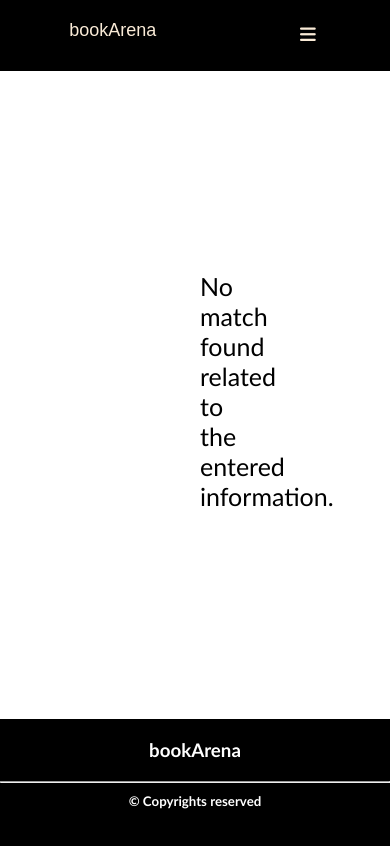
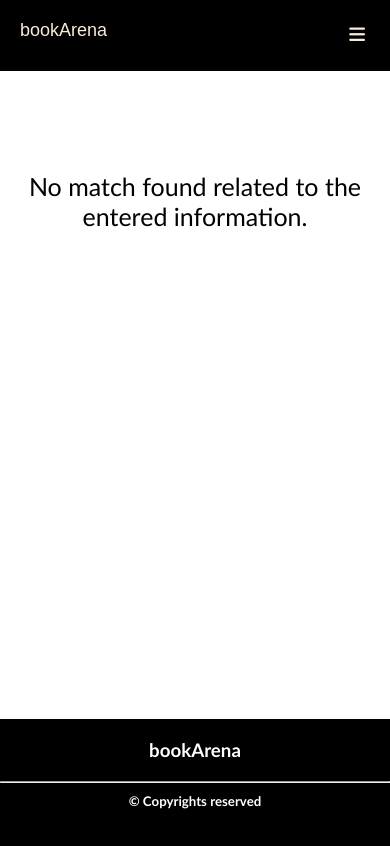
Before and after one commit to Minesh6684/bookArena, a Flask app: page /books/1 in a window 390 px wide. Run offline with Flask 2, Linux system fonts and the light colour scheme; data comes from the database, SQL or seed files in the repository; both versions use the stored data as it was after the commit; some libraries are stand-ins or nearby versions.

Commit message:
Hamburger fixation

```diff
--- a/app.py
+++ b/app.py
@@ -31,9 +31,10 @@ def home():
         through resultBySearch.html template
         """
         search_keyword = request.form['search_keyword']
-        search_keyword_title =  Books.query.filter(Books.title == search_keyword).all()
-        search_keyword_author =  Books.query.filter(Books.author == search_keyword).all()
-        search_keyword_genre =  Books.query.filter(Books.genre == search_keyword).all()
+        # return Books.title
+        search_keyword_title = Books.query.filter(Books.title.like(f"%{search_keyword}%")).all()
+        search_keyword_author =  Books.query.filter(Books.author.like(f"%{search_keyword}%")).all()
+        search_keyword_genre =  Books.query.filter(Books.genre.like(f"%{search_keyword}%")).all()
 
         if search_keyword_title:
             return render_template('library.html', books=search_keyword_title)
@@ -41,7 +42,7 @@ def home():
         elif search_keyword_author:
             return render_template('library.html', books=search_keyword_author)
 
-        elif search_keyword_genre:
+        else:
             return render_template('library.html', books=search_keyword_genre)
 
 
@@ -127,3 +128,6 @@ def deleteBook():
         db.session.delete(data)
         db.session.commit()
         return redirect(url_for('library'))
+
+if __name__ == '__main__':
+    app.run()
--- a/static/css/styles.css
+++ b/static/css/styles.css
@@ -17,7 +17,7 @@ a:hover {
 
 nav {
     display: flex;
-    justify-content: space-around;
+    justify-content: space-between;
     background-color: black;
     color: white;
     font-family:'Gill Sans', 'Gill Sans MT', Calibri, 'Trebuchet MS', sans-serif;
@@ -234,17 +234,17 @@ footer hr{
 /* Error Message */
 
 .errorMessage {
+    display: flex;
     color: black;
-    width: 50%;
-    margin: auto;
     font-size: 25px;
     font-family: 'Gill Sans', 'Gill Sans MT', Calibri, 'Trebuchet MS', sans-serif;
+    justify-content: center;
+    margin: 0 20px;
+    margin-top: 100px;
     text-align: center;
-    padding: 200px;
 }
 
 nav {
-  margin: 0;
   font-family: Arial, Helvetica, sans-serif;
 }
 
@@ -347,22 +347,22 @@ nav {
         width: 100%;
     }
 
-}
-
-@media screen and (max-width: 900px) {
     .topnav.responsive {
         background-color: black;
         display: flex;
         flex-direction: column;
         position: absolute;
         top: 67px;
+        right: 0;
         border-radius: 10px;
-    width: 170%;
+        width: 400%;
+        height: 90vh;
     }
 
     .topnav.responsive a {
       margin: 2px;
     }
+
 }
 
 @media only screen and (max-width: 500px) {
--- a/templates/library.html
+++ b/templates/library.html
@@ -2,7 +2,6 @@
 {%block body%}
 
     {% if books %}
-
         {%for book in books%}
             <div class="bookInfo">
                 <h3>{{book.title}}</h3>
@@ -14,9 +13,8 @@
                 </ul>
             </div>
         {%endfor%}
-
-{%else%}
+    {% else %}
         <p class="errorMessage">No match found related to the entered information.</p>
-{%endif%}
+    {% endif %}
 
 {%endblock%}
--- a/templates/macros.html
+++ b/templates/macros.html
@@ -1,5 +1,5 @@
 {% macro nav()%}
-     <nav>
+    <nav>
         <a href="javascript:void(0);" class="icon" onclick="myFunction()">
             <i class="fa fa-bars"></i>
         </a>
```
Also changed, not shown: books_record.db. Lines whose indentation alone changed are shown as unchanged.
